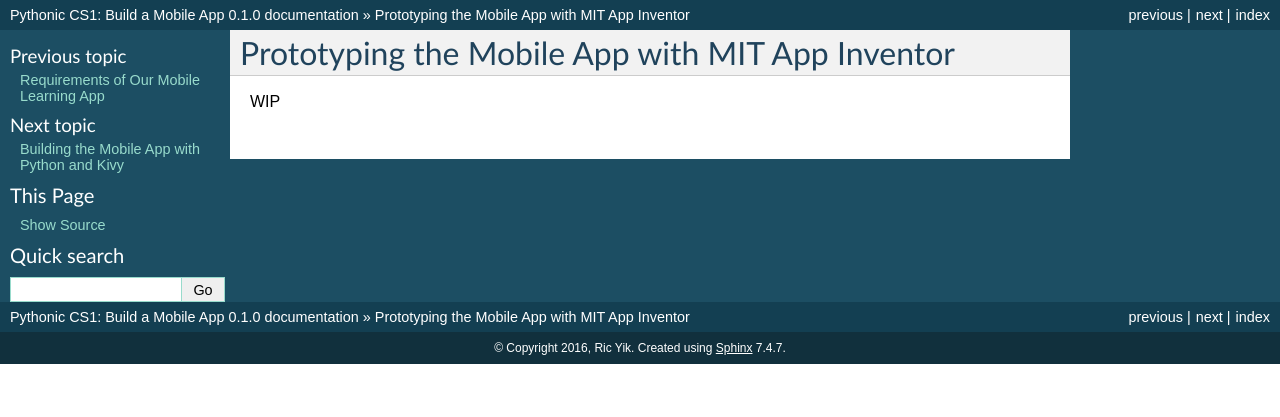
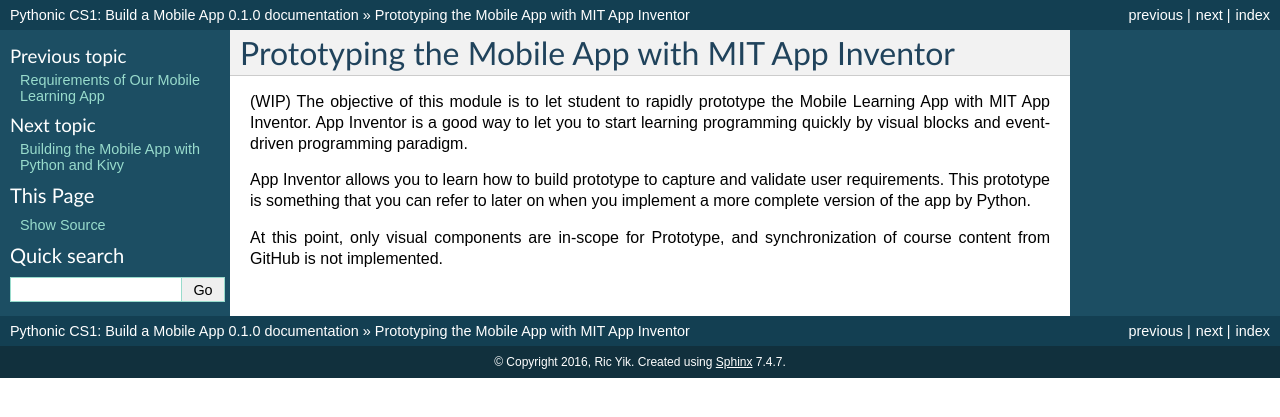
Before and after one commit to Aashritha27/mobileapp.course, a Sphinx documentation site: the page built from docs/prototyping-mobile-app-with-mit-app-inventor.rst, in a window 1280 px wide. Shown: the top 417 px of the page. Built offline with Sphinx 7.4.7, drawn with Linux system fonts in a browser that asks for light colours.

```diff
--- a/docs/prototyping-mobile-app-with-mit-app-inventor.rst
+++ b/docs/prototyping-mobile-app-with-mit-app-inventor.rst
@@ -1,4 +1,8 @@
 Prototyping the Mobile App with MIT App Inventor
 ================================================
 
-WIP
+(WIP) The objective of this module is to let student to rapidly prototype the Mobile Learning App with MIT App Inventor. App Inventor is a good way to let you to start learning programming quickly by visual blocks and event-driven programming paradigm.
+
+App Inventor allows you to learn how to build prototype to capture and validate user requirements. This prototype is something that you can refer to later on when you implement a more complete version of the app by Python.
+
+At this point, only visual components are in-scope for Prototype, and synchronization of course content from GitHub is not implemented.
```
